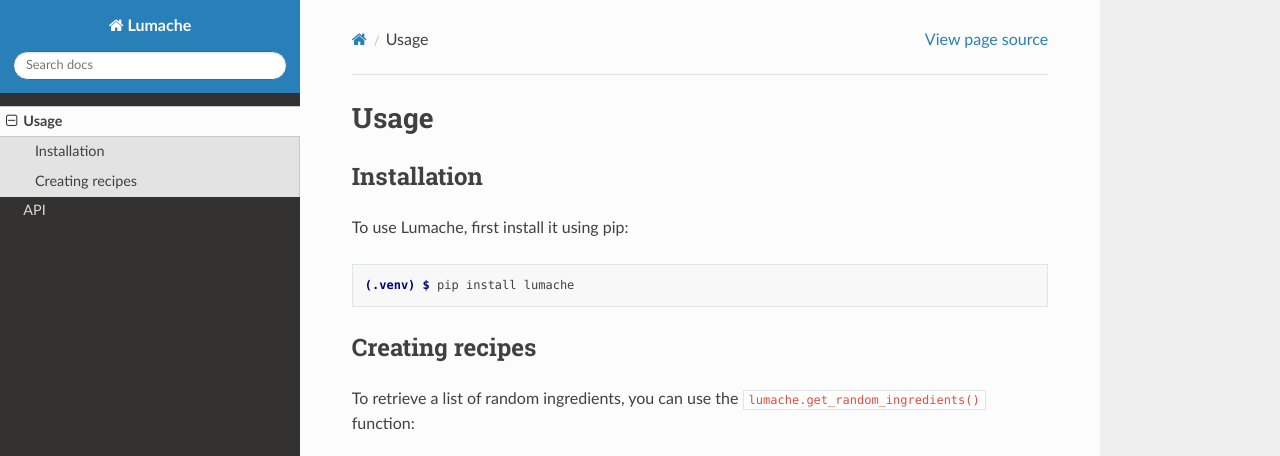
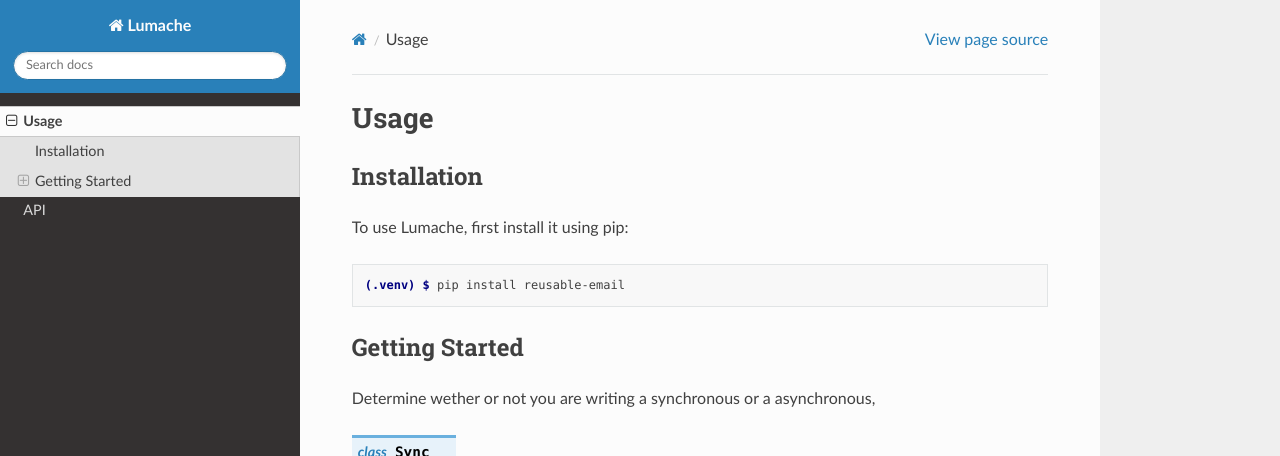
Before and after one commit to Carter2565/Reusable-email, a Sphinx documentation site: the page built from docs/source/usage.rst, in a window 1280 px wide and 1127 px high, cut to the strip 0-456 px from the top of the window. Built offline with Sphinx 7.4.7 and the Read the Docs theme 3.1.0, drawn with Linux system fonts in a browser that asks for light colours.

Commit message:
modified:   .gitignore 	modified:   docs/source/index.rst 	modified:   docs/source/usage.rst

```diff
--- a/docs/source/usage.rst
+++ b/docs/source/usage.rst
@@ -10,13 +10,15 @@
 
 .. code-block:: console
 
-   (.venv) $ pip install lumache
+   (.venv) $ pip install reusable-email
 
-Creating recipes
+Getting Started
 ----------------
 
-To retrieve a list of random ingredients,
-you can use the ``lumache.get_random_ingredients()`` function:
+Determine wether or not you are writing a synchronous or a asynchronous,
+
+.. py:class:: Sync
+
 
 .. autofunction:: lumache.get_random_ingredients
 
```
Also changed, not shown: docs/source/index.rst (+2 -5 lines), 1 other file.
